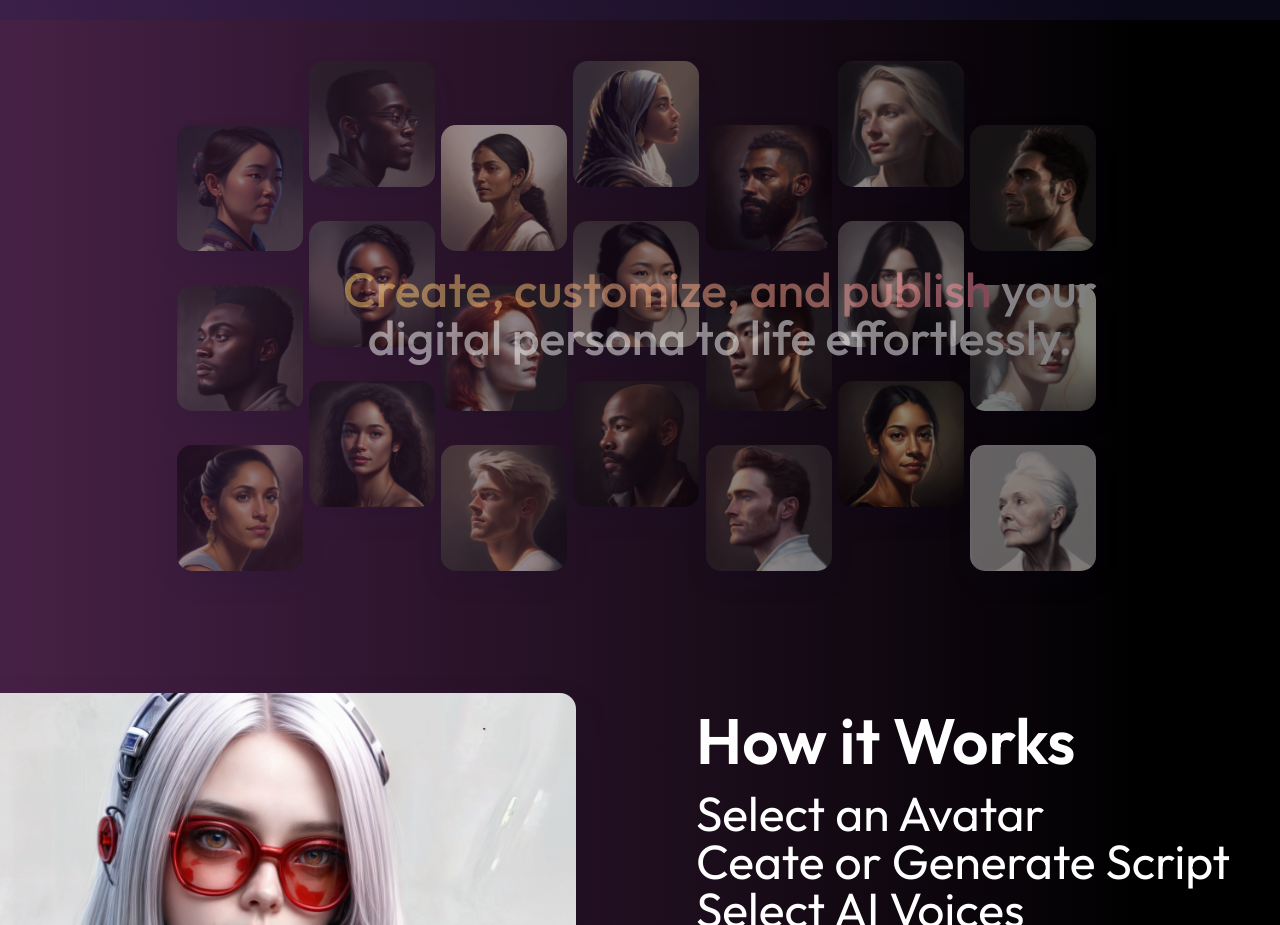
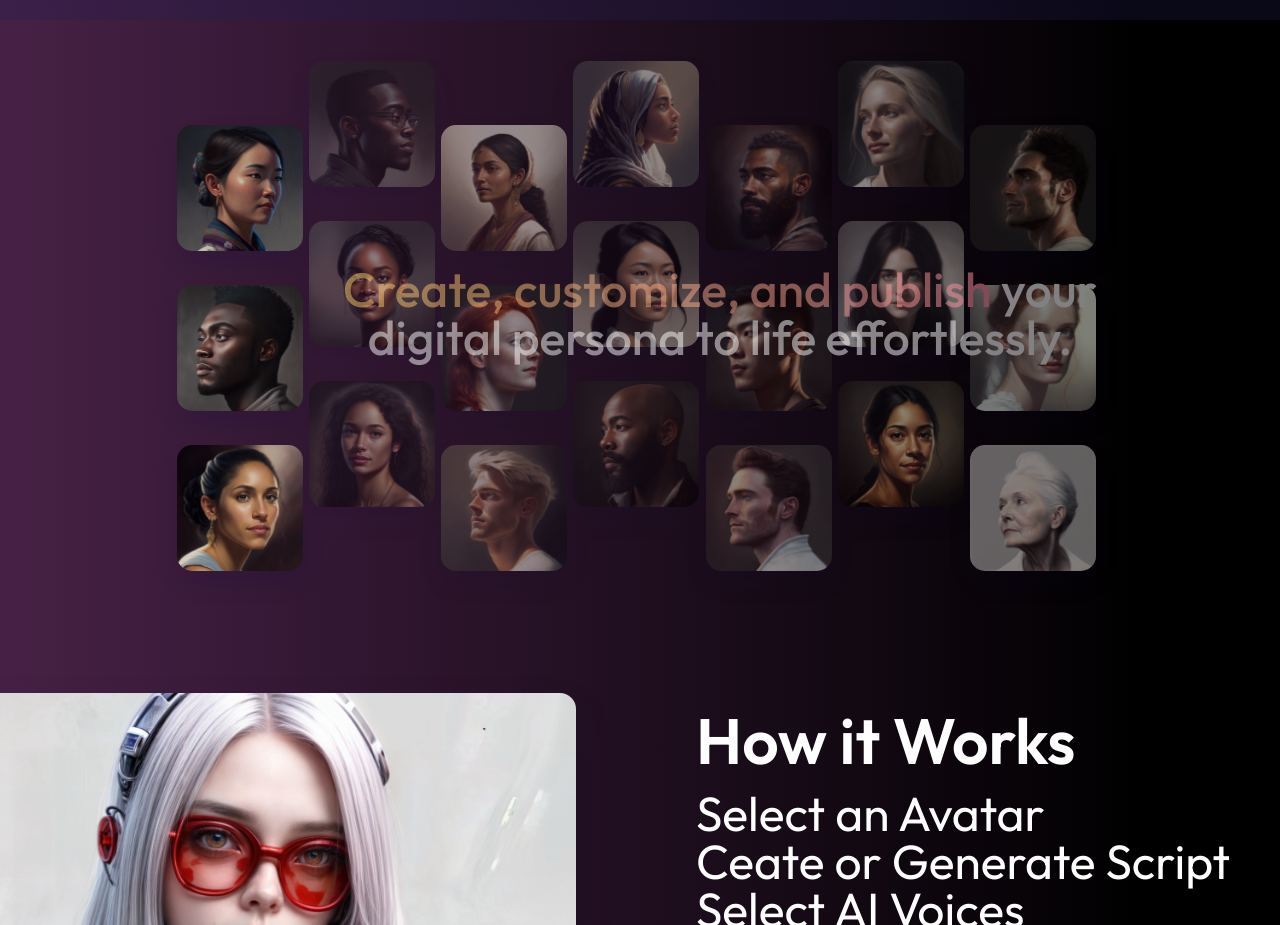
Before and after one commit to bhuvnesh-gupta/-Bhuvnesh-Gupta---Frontend-Developer., a Next.js app: page / in a window 1280 px wide. Shown: the part 780-1705 px from the top of the page. Built offline with nearby package versions, Linux system fonts and the light colour scheme.

Commit message:
Update CreatePage.jsx

```diff
--- a/components/MainSection/CreatePage.jsx
+++ b/components/MainSection/CreatePage.jsx
@@ -7,9 +7,9 @@ const CreatePage = () => {
     <div>
       {/* Images Section */}
       <div className="relative">
-        <div className="flex justify-between   text-white ml-[177px] mr-[178px] mt-[197px]">
+        <div className="flex justify-between  text-white ml-[177px] mr-[178px] mt-[197px]">
           {/* Column 1 */}
-          <div className="flex flex-col gap-[34px] inset-0 w-full h-full object-cover opacity-50 mt-[64px]">
+          <div className="flex flex-col gap-[34px] w-full h-full object-cover opacity-90 mt-[64px]">
             <Image
               className="shadow-page-2 rounded-[15px]"
               src={"/Page2images/img1page2.png"}
@@ -193,31 +193,6 @@ const CreatePage = () => {
         </div>
       </div>
     </div>
-    // <>
-    //   <div className="relative text-center">
-    //     <Image
-    //       className="shadow-page-2"
-    //       src={"/Page2images/timcook.png"}
-    //       alt={"Tim Cook"}
-    //       width={1080}
-    //       height={720}
-    //     />
-    //     <div className="w-full absolute top-0 left-0 text-center mt-10">
-    //       <h2 className="text-4xl font-bold text-red-500 text-center">
-    //         TailwindCSS + React
-    //       </h2>
-    //       <button className="mt-10 bg-blue-500 hover:bg-blue-700 text-white font-bold py-2 px-4 rounded">
-    //         Test Button
-    //       </button>
-    //     </div>
-    //   </div>
-    //   <div className="text-center mb-10">
-    //     <h2 className="text-2xl font-bold">Text 2</h2>
-    //     <button className="bg-blue-500 hover:bg-blue-700 text-white font-bold py-2 px-4 rounded">
-    //       Test Button 2
-    //     </button>
-    //   </div>
-    // </>
   );
 };
 
```
